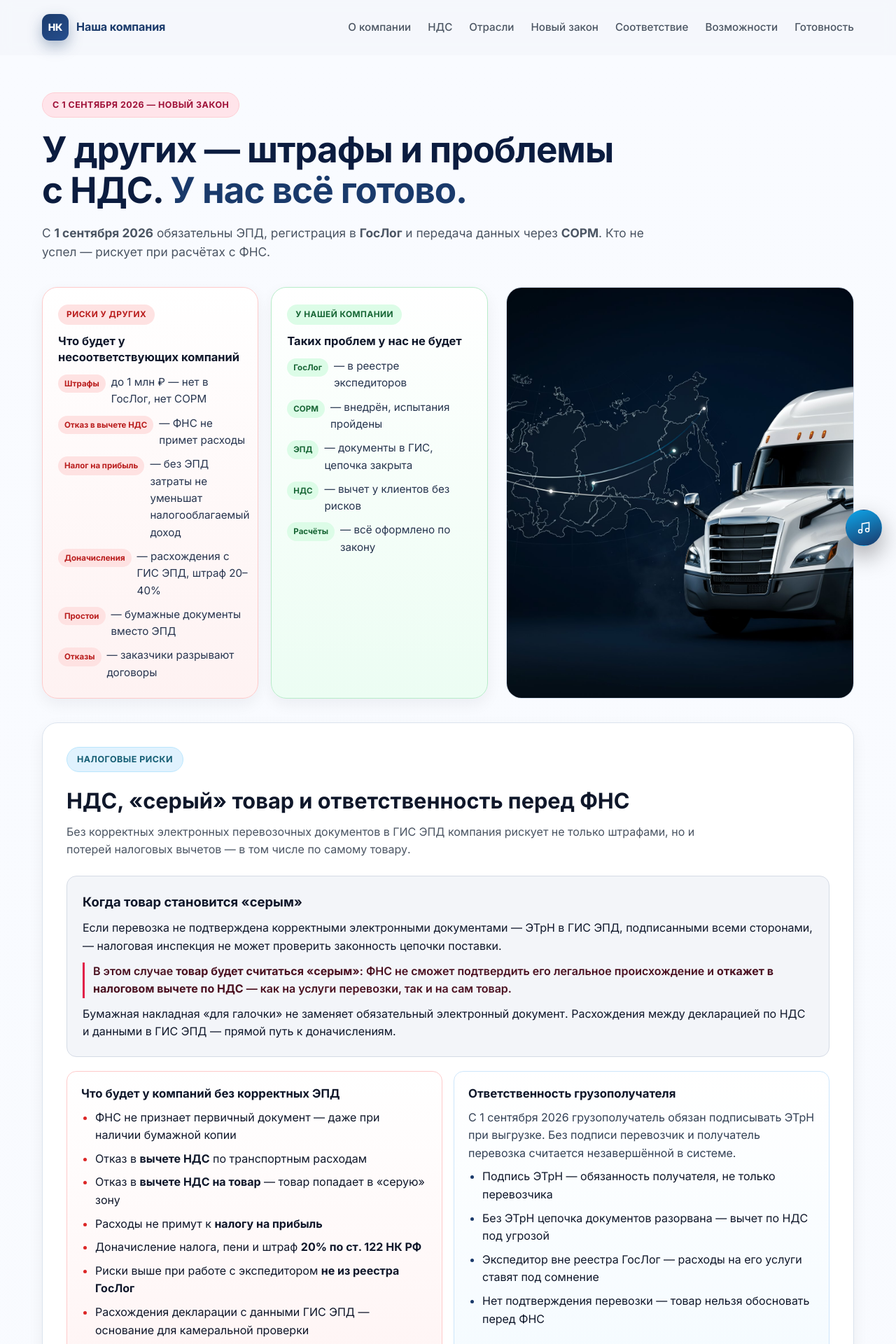
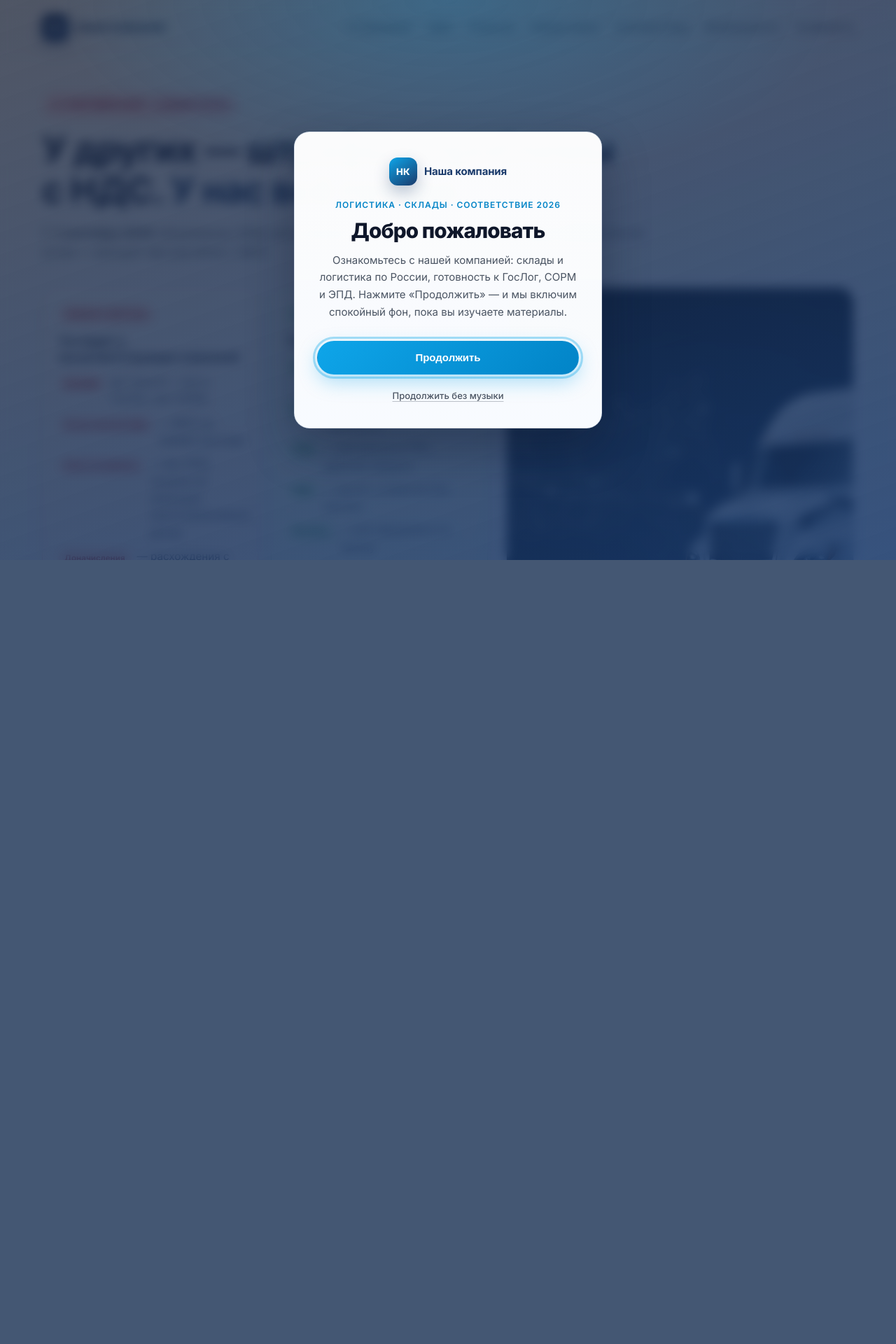
Before and after one commit to socialprojectopen/socialprojectopen.github.io, a PHP site: page / in a window 1280 px wide. Shown: the top 1920 px of the page at 70% size. After the commit the page ends 800 px from the top, so only its background shows below. Run offline with PHP 8.4, Linux system fonts and the light colour scheme.

Commit message:
Add files via upload

```diff
--- a/logist/index.html
+++ b/logist/index.html
@@ -1010,10 +1010,36 @@
     </div>
   </footer>
 
+  <!-- Приветствие: жест для запуска фоновой музыки -->
+  <div class="welcome" id="welcome-gate" role="dialog" aria-modal="true" aria-labelledby="welcome-title" hidden>
+    <div class="welcome__backdrop" aria-hidden="true"></div>
+    <div class="welcome__panel">
+      <div class="welcome__brand">
+        <span class="welcome__mark">НК</span>
+        <span class="welcome__brand-text">Наша компания</span>
+      </div>
+      <p class="welcome__eyebrow">Логистика · Склады · Соответствие 2026</p>
+      <h2 class="welcome__title" id="welcome-title">Добро пожаловать</h2>
+      <p class="welcome__text">
+        Ознакомьтесь с нашей компанией: склады и логистика по России,
+        готовность к ГосЛог, СОРМ и ЭПД. Нажмите «Продолжить» — и мы включим
+        спокойный фон, пока вы изучаете материалы.
+      </p>
+      <div class="welcome__actions">
+        <button type="button" class="btn btn--primary welcome__ok" id="welcome-ok">
+          Продолжить
+        </button>
+        <button type="button" class="welcome__quiet" id="welcome-quiet">
+          Продолжить без музыки
+        </button>
+      </div>
+    </div>
+  </div>
+
   <!-- Фоновая мелодия -->
   <audio id="ambient-audio" src="gold.mp3" preload="auto" loop playsinline webkit-playsinline></audio>
 
-  <div class="ambient" data-ambient>
+  <div class="ambient" data-ambient hidden>
     <button
       type="button"
       class="ambient__toggle"
--- a/logist/styles.css
+++ b/logist/styles.css
@@ -1898,6 +1898,165 @@ section {
   font-size: 0.86rem;
 }
 
+/* Welcome gate — music unlock */
+.welcome {
+  position: fixed;
+  inset: 0;
+  z-index: 2000;
+  display: grid;
+  place-items: center;
+  padding: 24px;
+}
+
+.welcome[hidden] {
+  display: none !important;
+}
+
+.welcome__backdrop {
+  position: absolute;
+  inset: 0;
+  background:
+    radial-gradient(ellipse 80% 60% at 50% 0%, rgba(14, 165, 233, 0.22), transparent 55%),
+    linear-gradient(160deg, rgba(15, 23, 42, 0.72), rgba(26, 58, 107, 0.88));
+  backdrop-filter: blur(8px);
+  animation: welcomeFade 0.45s var(--ease-out) both;
+}
+
+.welcome__panel {
+  position: relative;
+  width: min(440px, 100%);
+  padding: 36px 32px 28px;
+  border-radius: var(--radius-lg);
+  background:
+    linear-gradient(180deg, rgba(255, 255, 255, 0.98), #f8fbff 100%);
+  border: 1px solid rgba(219, 227, 238, 0.9);
+  box-shadow:
+    0 1px 0 rgba(255, 255, 255, 0.7) inset,
+    0 28px 64px rgba(15, 23, 42, 0.35);
+  text-align: center;
+  animation: welcomeRise 0.55s var(--ease-out) both;
+}
+
+.welcome__brand {
+  display: inline-flex;
+  align-items: center;
+  gap: 10px;
+  margin-bottom: 18px;
+}
+
+.welcome__mark {
+  display: grid;
+  place-items: center;
+  width: 40px;
+  height: 40px;
+  border-radius: 12px;
+  font-size: 13px;
+  font-weight: 800;
+  letter-spacing: 0.02em;
+  color: #fff;
+  background: linear-gradient(145deg, #0ea5e9, #1a3a6b);
+  box-shadow: 0 10px 22px rgba(26, 58, 107, 0.28);
+}
+
+.welcome__brand-text {
+  font-size: 15px;
+  font-weight: 700;
+  color: var(--color-primary);
+  letter-spacing: -0.01em;
+}
+
+.welcome__eyebrow {
+  margin: 0 0 10px;
+  font-size: 12px;
+  font-weight: 600;
+  letter-spacing: 0.08em;
+  text-transform: uppercase;
+  color: var(--color-accent-dark);
+}
+
+.welcome__title {
+  margin: 0 0 12px;
+  font-size: clamp(1.55rem, 4vw, 1.85rem);
+  font-weight: 800;
+  letter-spacing: -0.03em;
+  color: var(--color-text);
+  line-height: 1.2;
+}
+
+.welcome__text {
+  margin: 0 0 28px;
+  font-size: 15px;
+  line-height: 1.65;
+  color: var(--color-text-muted);
+}
+
+.welcome__actions {
+  display: flex;
+  flex-direction: column;
+  align-items: stretch;
+  gap: 12px;
+}
+
+.welcome__ok {
+  width: 100%;
+  justify-content: center;
+  min-height: 48px;
+  font-size: 15px;
+  font-weight: 700;
+}
+
+.welcome__quiet {
+  appearance: none;
+  border: 0;
+  background: transparent;
+  padding: 8px;
+  font: inherit;
+  font-size: 13px;
+  font-weight: 500;
+  color: var(--color-text-muted);
+  cursor: pointer;
+  text-decoration: underline;
+  text-underline-offset: 3px;
+  text-decoration-color: rgba(75, 85, 99, 0.35);
+  transition: color 0.2s;
+}
+
+.welcome__quiet:hover {
+  color: var(--color-primary);
+}
+
+body.welcome-open {
+  overflow: hidden;
+}
+
+@keyframes welcomeFade {
+  from { opacity: 0; }
+  to { opacity: 1; }
+}
+
+@keyframes welcomeRise {
+  from {
+    opacity: 0;
+    transform: translateY(18px) scale(0.98);
+  }
+  to {
+    opacity: 1;
+    transform: translateY(0) scale(1);
+  }
+}
+
+@media (max-width: 480px) {
+  .welcome {
+    padding: 16px;
+    align-items: flex-end;
+  }
+
+  .welcome__panel {
+    padding: 28px 22px 22px;
+    border-radius: 20px 20px 16px 16px;
+  }
+}
+
 /* Ambient background music control */
 .ambient {
   position: fixed;
@@ -1908,6 +2067,10 @@ section {
   flex-direction: column;
   align-items: flex-end;
   gap: 10px;
+}
+
+.ambient[hidden] {
+  display: none !important;
 }
 
 .ambient__toggle {
```
Also changed, not shown: logist/script.js (+48 -70 lines).
